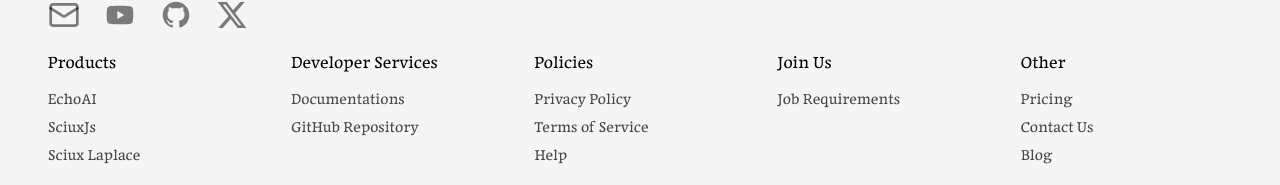
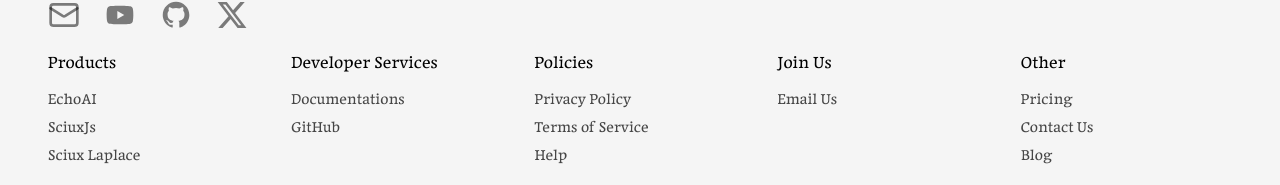
Before and after one commit to bijonai/landing-page, a Next.js app: page / in a window 1280 px wide. Shown: the part 1245-1430 px from the top of the page. Built offline with nearby package versions, Linux system fonts and the light colour scheme.

Commit message:
chore: update footer infos

```diff
--- a/components/footer-list.tsx
+++ b/components/footer-list.tsx
@@ -1,10 +1,10 @@
-function FooterList({ title, items }: { title: string; items: string[] }) {
+function FooterList({ title, items }: { title: string; items: [string, string][] }) {
   return (
     <div className="flex flex-col gap-3">
       <h2 className="text-lg text-black">{title}</h2>
       <div className="flex flex-col gap-1 text-[#454545]">
         {items.map((item) => (
-          <span key={item}>{item}</span>
+          <a href={item[1]}><span key={item[0]}>{item[0]}</span></a>
         ))}
       </div>
     </div>
--- a/components/footer.tsx
+++ b/components/footer.tsx
@@ -23,15 +23,37 @@
           <div className="grid grid-cols-1 gap-8 sm:grid-cols-2 md:grid-cols-5 pt-3">
             <FooterList
               title="Products"
-              items={['EchoAI', 'SciuxJs', 'Sciux Laplace']}
+              items={
+                [
+                  ['EchoAI', 'https://github.com/bijonai/EchoAI'],
+                  ['SciuxJs', 'https://github.com/sciux-kit/lib-js'],
+                  ['Sciux Laplace', 'https://github.com/sciux-kit/laplace'],
+                ]
+              }
             />
             <FooterList
               title="Developer Services"
-              items={['Documentations', 'GitHub Repository']}
+              items={[
+                ['Documentations', 'https://echo.bijon.ai'],
+                ['GitHub', 'https://github.com/bijonai'],
+              ]}
             />
-            <FooterList title="Policies" items={['Privacy Policy', 'Terms of Service', 'Help']} />
-            <FooterList title="Join Us" items={['Job Requirements']} />
-            <FooterList title="Other" items={['Pricing', 'Contact Us', 'Blog']} />
+            <FooterList title="Policies" items={[
+                ['Privacy Policy', '#'],
+                ['Terms of Service', '#'],
+                ['Help', '#'],
+              ]}
+            />
+            <FooterList title="Join Us" items={[
+                ['Email Us', 'mailto:info@bijon.ai'],
+              ]}
+            />
+            <FooterList title="Other" items={[
+                ['Pricing', '#'],
+                ['Contact Us', 'mailto:info@bijon.ai'],
+                ['Blog', 'https://echo.bijon.ai/blog'],
+              ]}
+            />
           </div>
 
           <div className="flex flex-col pt-24 text-[#ccc]">
```
